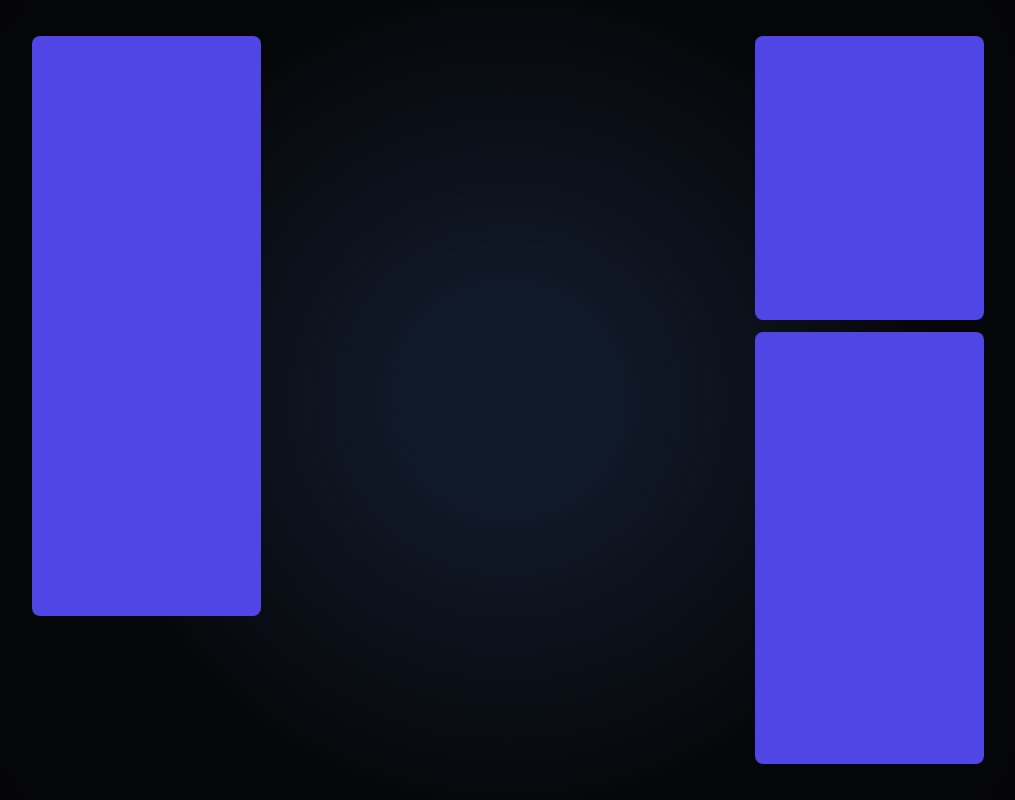
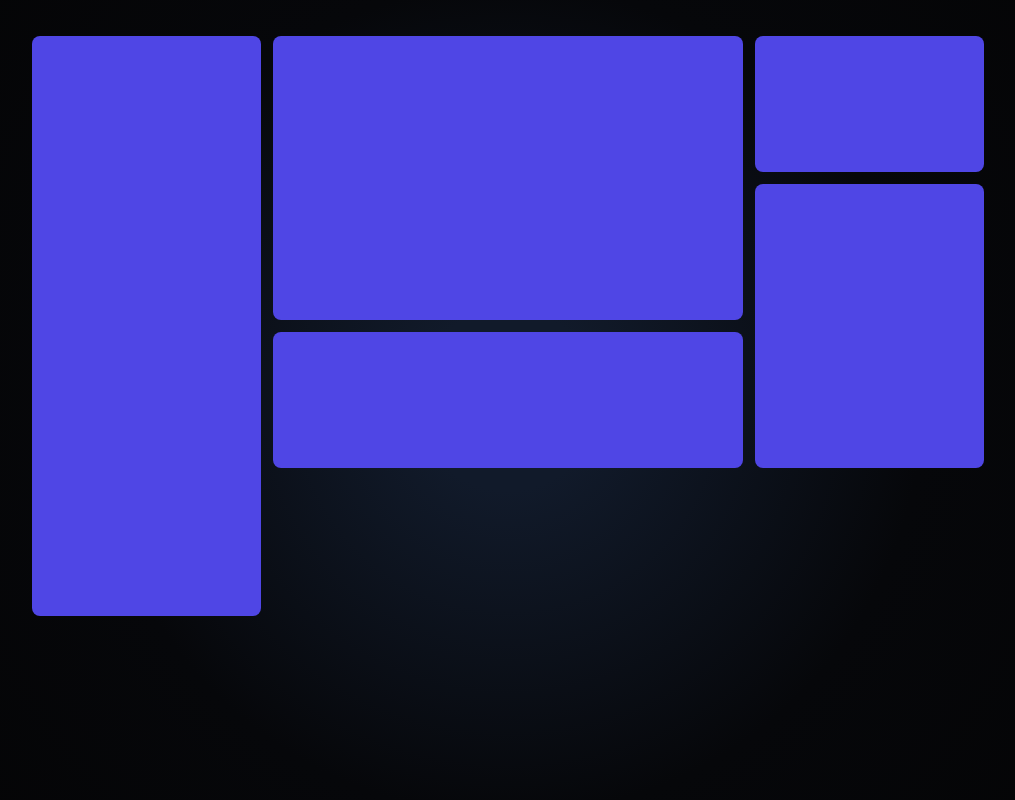
Before and after one commit to aneeshpatne/Personal-Portfolio, a Next.js app: page /profile in a window 1280 px wide. Shown: the whole page, without its empty margins (132-1147 px from the left). Built offline with nearby package versions, Linux system fonts and the light colour scheme.

Commit message:
feat: update profileContainer layout and styles for cardItem and cardMarqee integration

```diff
--- a/src/components/profileContainer.jsx
+++ b/src/components/profileContainer.jsx
@@ -7,6 +7,7 @@ export default function Container() {
         <div className={styles.linkItem}></div>
         <div className={styles.mainPageItem}></div>
         <div className={styles.cardItem}></div>
+        <div className={styles.cardMarqee}></div>
       </div>
     </div>
   );
--- a/src/components/style/profileContainer.module.css
+++ b/src/components/style/profileContainer.module.css
@@ -47,7 +47,7 @@
 }
 .linkItem {
   grid-column: 7 / 9;
-  grid-row: 1/ 3;
+  grid-row: 1/ 2;
   background: #4f46e5;
   color: white;
   display: flex;
@@ -58,7 +58,7 @@
 
 .mainPageItem {
   grid-column: 7 / 9;
-  grid-row: 3/ 6;
+  grid-row: 2/ 4;
   background: #4f46e5;
   color: white;
   display: flex;
@@ -68,4 +68,23 @@
 }
 
 .cardItem {
+  grid-column: 3 / 7;
+  grid-row: 1 / 3;
+  background: #4f46e5;
+  color: white;
+  display: flex;
+  align-items: center;
+  justify-content: center;
+  border-radius: 0.5rem;
 }
+
+.cardMarqee {
+  grid-column: 3/ 7;
+  grid-row: 3 / 4;
+  background: #4f46e5;
+  color: white;
+  display: flex;
+  align-items: center;
+  justify-content: center;
+  border-radius: 0.5rem;
+}
```
